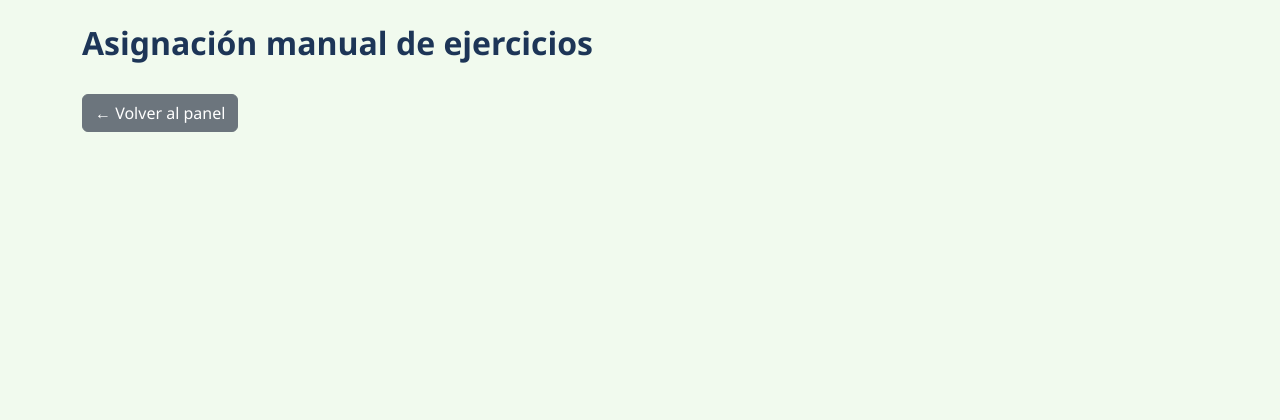
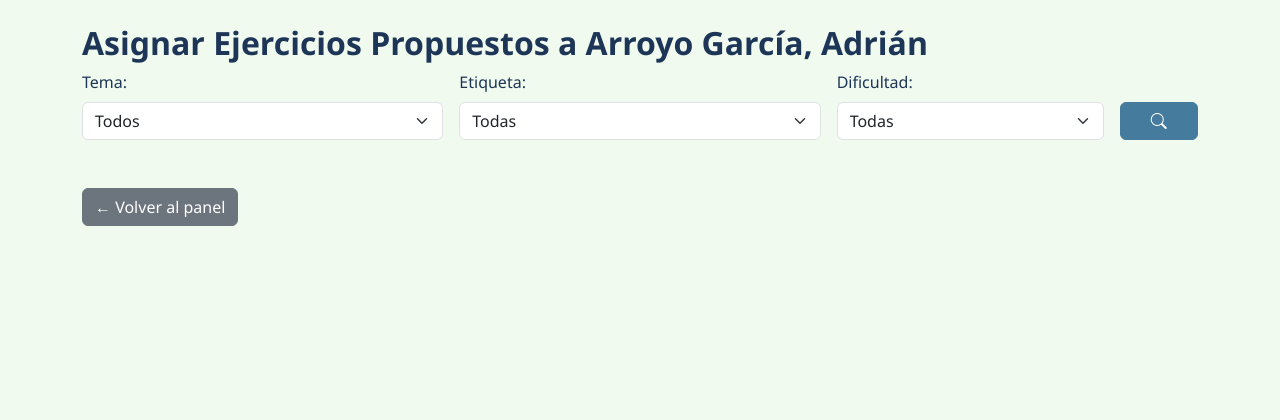
Before and after one commit to fpalacioschaves/alumnalia, a PHP site: page /admin/asignacion_manual.php?alumno_id=130 in a window 1280 px wide. Shown: the part 56-476 px from the top of the page. Run offline with PHP 8.4, Linux system fonts and the light colour scheme; a user stored in the database is signed in; data comes from the database, SQL or seed files in the repository; tables that the repository leaves empty or names only in its code hold one stand-in row (values such as "Sample post").

Commit message:
Updates
Updates

```diff
--- a/admin/actualizar_estado_tarea.php
+++ b/admin/actualizar_estado_tarea.php
@@ -13,8 +13,8 @@ if (!$alumno_id || !$enunciado) {
     die("Parámetros inválidos.");
 }
 
-// Obtener ID del ejercicio por enunciado exacto (seguro si es único)
-$stmt = $pdo->prepare("SELECT id FROM ejercicios WHERE enunciado = ?");
+// Buscar el ejercicio en ejercicios_propuestos
+$stmt = $pdo->prepare("SELECT id FROM ejercicios_propuestos WHERE enunciado = ?");
 $stmt->execute([$enunciado]);
 $ejercicio = $stmt->fetch();
 
--- a/admin/asignacion_manual.php
+++ b/admin/asignacion_manual.php
@@ -4,100 +4,151 @@ require_once '../includes/auth.php';
 redirigir_si_no_autenticado();
 solo_admin();
 
+$temas = $pdo->query("SELECT t.id, t.nombre, a.nombre AS asignatura FROM temas t JOIN asignaturas a ON t.asignatura_id = a.id ORDER BY a.nombre, t.nombre")->fetchAll();
 $etiquetas = $pdo->query("SELECT id, nombre FROM etiquetas ORDER BY nombre")->fetchAll();
-$cursos = $pdo->query("SELECT id, nombre FROM cursos ORDER BY nombre")->fetchAll();
+$dificultades = ['baja', 'media', 'alta'];
 
+$tema_id = $_GET['tema_id'] ?? null;
 $etiqueta_id = $_GET['etiqueta_id'] ?? null;
-$curso_id = $_GET['curso_id'] ?? null;
-$alumno_id_directo = $_GET['alumno_id'] ?? null;
+$dificultad = $_GET['dificultad'] ?? null;
+$alumno_id = $_GET['alumno_id'] ?? null;
 
-$ejercicios = [];
-$alumnos = [];
+// Obtener datos del alumno
+$stmt = $pdo->prepare("
+    SELECT u.nombre, u.apellido, c.nombre AS curso
+    FROM alumnos a
+    JOIN usuarios u ON a.id = u.id
+    JOIN cursos c ON a.curso_id = c.id
+    WHERE a.id = ?
+");
+$stmt->execute([$alumno_id]);
+$alumno = $stmt->fetch();
+if (!$alumno) {
+    header("Location: alumnos.php");
+    exit;
+}
+
+$ejercicios_disponibles = [];
 $ejercicios_asignados = [];
 
-$ejercicios_ya_asignados = [];
-if ($alumno_id_directo && $etiqueta_id) {
-    $stmt = $pdo->prepare("
-        SELECT ejercicio_id FROM tareas_asignadas ta
-        JOIN ejercicios e ON ta.ejercicio_id = e.id
-        WHERE ta.alumno_id = ? AND e.etiqueta_id = ?
-    ");
-    $stmt->execute([$alumno_id_directo, $etiqueta_id]);
-    $ejercicios_ya_asignados = array_column($stmt->fetchAll(), 'ejercicio_id');
-}
+if ($alumno_id && ($tema_id || $etiqueta_id || $dificultad)) {
+    $sql = "SELECT ep.id, ep.enunciado FROM ejercicios_propuestos ep WHERE 1";
+    $params = [];
 
-if ($etiqueta_id) {
-    $sql = "SELECT * FROM ejercicios WHERE etiqueta_id = ?";
-    if ($alumno_id_directo && $ejercicios_ya_asignados) {
-        $placeholders = rtrim(str_repeat('?,', count($ejercicios_ya_asignados)), ',');
-        $sql .= " AND id NOT IN ($placeholders)";
-        $params = array_merge([$etiqueta_id], $ejercicios_ya_asignados);
-    } else {
-        $params = [$etiqueta_id];
+    if ($tema_id) {
+        $sql .= " AND ep.tema_id = ?";
+        $params[] = $tema_id;
     }
+    if ($etiqueta_id) {
+        $sql .= " AND ep.etiqueta_id = ?";
+        $params[] = $etiqueta_id;
+    }
+    if ($dificultad) {
+        $sql .= " AND ep.dificultad = ?";
+        $params[] = $dificultad;
+    }
+
+    // excluir ejercicios ya asignados
+    $sql .= " AND ep.id NOT IN (
+        SELECT ejercicio_id FROM tareas_asignadas WHERE alumno_id = ?
+    )";
+    $params[] = $alumno_id;
+
     $stmt = $pdo->prepare($sql);
     $stmt->execute($params);
-    $ejercicios = $stmt->fetchAll();
-}
+    $ejercicios_disponibles = $stmt->fetchAll();
 
-if ($alumno_id_directo) {
-    $stmt = $pdo->prepare("SELECT u.id, u.nombre, u.apellido FROM usuarios u WHERE u.id = ?");
-    $stmt->execute([$alumno_id_directo]);
-    $alumnos = $stmt->fetchAll();
-} elseif ($curso_id) {
-    $stmt = $pdo->prepare("
-        SELECT u.id, u.nombre, u.apellido
-        FROM alumnos a
-        JOIN usuarios u ON a.id = u.id
-        WHERE a.curso_id = ?
-        ORDER BY u.apellido, u.nombre
-    ");
-    $stmt->execute([$curso_id]);
-    $alumnos = $stmt->fetchAll();
-}
-
-if ($alumno_id_directo) {
-    $stmt = $pdo->prepare("
-        SELECT ta.estado, e.enunciado, et.nombre AS etiqueta
-        FROM tareas_asignadas ta
-        JOIN ejercicios e ON ta.ejercicio_id = e.id
-        LEFT JOIN etiquetas et ON e.etiqueta_id = et.id
-        WHERE ta.alumno_id = ?
-        ORDER BY et.nombre, e.enunciado
-    ");
-    $stmt->execute([$alumno_id_directo]);
+    // obtener ya asignados
+    $stmt = $pdo->prepare("SELECT ta.*, ep.enunciado FROM tareas_asignadas ta JOIN ejercicios_propuestos ep ON ta.ejercicio_id = ep.id WHERE ta.alumno_id = ?");
+    $stmt->execute([$alumno_id]);
     $ejercicios_asignados = $stmt->fetchAll();
 }
 
 require_once '../includes/header.php';
 ?>
 
-<h2 class="mt-4">Asignación manual de ejercicios</h2>
+<h2 class="mt-4">Asignar Ejercicios Propuestos a <?= $alumno['apellido'] . ', ' . $alumno['nombre'] ?></h2>
+
+<form method="GET" class="row g-3 mb-4">
+    <input type="hidden" name="alumno_id" value="<?= $alumno_id ?>">
+
+    <div class="col-md-4">
+        <label class="form-label">Tema:</label>
+        <select name="tema_id" class="form-select">
+            <option value="">Todos</option>
+            <?php foreach ($temas as $t): ?>
+                <option value="<?= $t['id'] ?>" <?= $tema_id == $t['id'] ? 'selected' : '' ?>><?= htmlspecialchars($t['asignatura'] . ' - ' . $t['nombre']) ?></option>
+            <?php endforeach; ?>
+        </select>
+    </div>
+    <div class="col-md-4">
+        <label class="form-label">Etiqueta:</label>
+        <select name="etiqueta_id" class="form-select">
+            <option value="">Todas</option>
+            <?php foreach ($etiquetas as $e): ?>
+                <option value="<?= $e['id'] ?>" <?= $etiqueta_id == $e['id'] ? 'selected' : '' ?>><?= htmlspecialchars($e['nombre']) ?></option>
+            <?php endforeach; ?>
+        </select>
+    </div>
+    <div class="col-md-3">
+        <label class="form-label">Dificultad:</label>
+        <select name="dificultad" class="form-select">
+            <option value="">Todas</option>
+            <?php foreach ($dificultades as $dif): ?>
+                <option value="<?= $dif ?>" <?= $dificultad == $dif ? 'selected' : '' ?>><?= ucfirst($dif) ?></option>
+            <?php endforeach; ?>
+        </select>
+    </div>
+    <div class="col-md-1 d-flex align-items-end">
+        <button class="btn btn-primary w-100"><i class="bi bi-search"></i></button>
+    </div>
+</form>
+
+<?php if (!empty($ejercicios_disponibles)): ?>
+    <form method="POST" action="procesar_asignacion_manual.php">
+        <input type="hidden" name="alumnos[]" value="<?= $alumno_id ?>">
+
+        <h5>Ejercicios disponibles</h5>
+        <?php foreach ($ejercicios_disponibles as $ej): ?>
+            <div class="form-check">
+                <input class="form-check-input" type="checkbox" name="ejercicios[]" value="<?= $ej['id'] ?>" id="ej<?= $ej['id'] ?>">
+                <label class="form-check-label" for="ej<?= $ej['id'] ?>">
+                    <?= htmlspecialchars($ej['enunciado']) ?>
+                </label>
+            </div>
+        <?php endforeach; ?>
+
+        <button class="btn btn-success mt-3">
+            <i class="bi bi-check-circle"></i> Asignar ejercicios
+        </button>
+    </form>
+<?php endif; ?>
 
 <?php if (!empty($ejercicios_asignados)): ?>
-    <h4 class="mt-5">Ejercicios ya asignados al alumno</h4>
+    <h4 class="mt-5">Ejercicios ya asignados</h4>
     <table class="table table-bordered">
         <thead class="table-light">
             <tr>
-                <th>Etiqueta</th>
                 <th>Enunciado</th>
                 <th>Estado</th>
+                <th>Actualizar</th>
             </tr>
         </thead>
         <tbody>
             <?php foreach ($ejercicios_asignados as $asig): ?>
                 <tr>
-                    <td><?= htmlspecialchars($asig['etiqueta'] ?? '—') ?></td>
                     <td><?= htmlspecialchars($asig['enunciado']) ?></td>
                     <td>
                         <form method="POST" action="actualizar_estado_tarea.php" class="d-flex align-items-center gap-2">
-                            <input type="hidden" name="alumno_id" value="<?= $alumno_id_directo ?>">
+                            <input type="hidden" name="alumno_id" value="<?= $alumno_id ?>">
                             <input type="hidden" name="enunciado" value="<?= htmlspecialchars($asig['enunciado']) ?>">
                             <select name="estado" class="form-select form-select-sm">
                                 <option value="sin_enviar" <?= $asig['estado'] === 'sin_enviar' ? 'selected' : '' ?>>Sin enviar</option>
                                 <option value="enviado" <?= $asig['estado'] === 'enviado' ? 'selected' : '' ?>>Enviado</option>
                                 <option value="resuelto" <?= $asig['estado'] === 'resuelto' ? 'selected' : '' ?>>Resuelto</option>
                             </select>
+                    </td>
+                    <td>
                             <button class="btn btn-sm btn-outline-primary" title="Actualizar estado">
                                 <i class="bi bi-check-circle"></i>
                             </button>
--- a/includes/auth.php
+++ b/includes/auth.php
@@ -11,7 +11,7 @@ function tipo_usuario() {
 
 function redirigir_si_no_autenticado() {
     if (!usuario_autenticado()) {
-        header("Location: login.php");
+        header("Location: adminlogin.php");
         exit;
     }
 }
```
Also changed, not shown: admin/procesar_asignacion_manual.php (+6 -16 lines), admin/tareas_alumno.php (+15 -1 lines).
